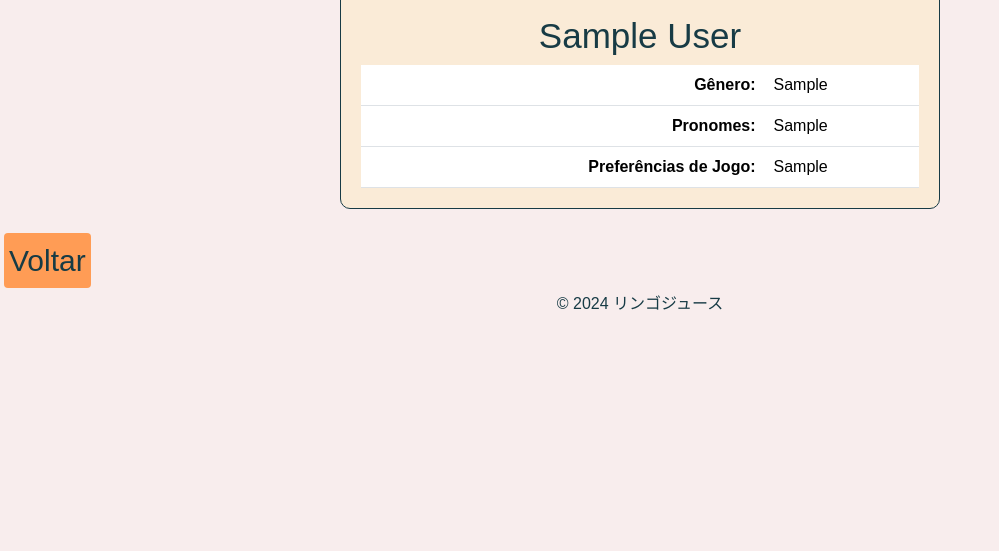
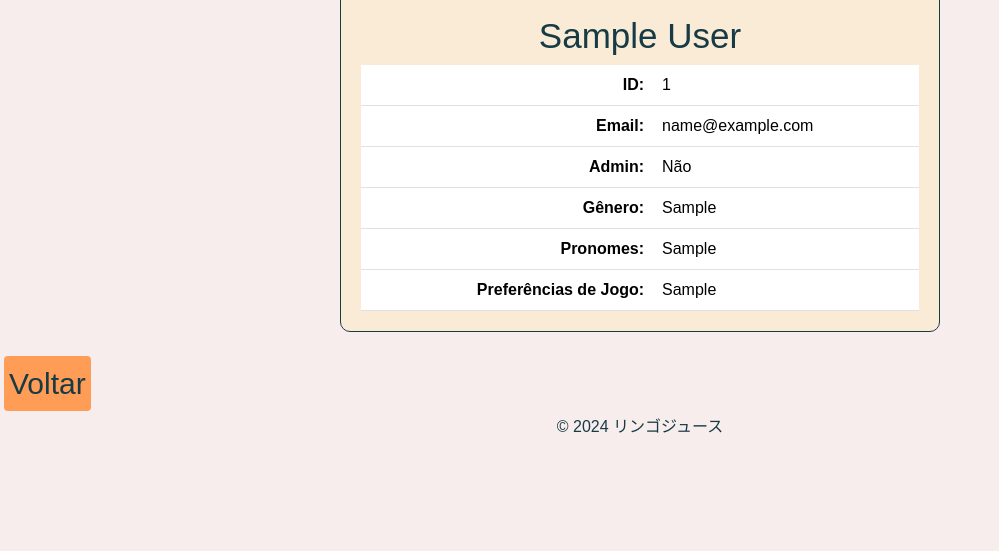
Before and after one commit to kaiknovais/CritMeet, a PHP site: page /components/ProfileAdmin/index.php?id=1 in a window 1280 px wide. Shown: the part 65-616 px from the top of the page, without its empty margins (0-999 px from the left). Run offline with PHP 8.4, Linux system fonts and the light colour scheme; tables that the repository leaves empty or names only in its code hold one stand-in row (values such as "Sample post"); a stand-in replaces the project's code that opens the database connection; some web fonts are replaced.

Commit message:
Correções

```diff
--- a/components/ProfileAdmin/index.php
+++ b/components/ProfileAdmin/index.php
@@ -9,7 +9,8 @@ if (!isset($_GET['id'])) {
 
 $user_id = $_GET['id'];
 
-$sql = "SELECT name, image, gender, pronouns, preferences FROM users WHERE id='$user_id'";
+// Atualizando a consulta para incluir id, email e admin
+$sql = "SELECT id, email, name, image, gender, pronouns, preferences, admin FROM users WHERE id='$user_id'";
 $result = $mysqli->query($sql);
 
 if ($result->num_rows == 0) {
@@ -47,6 +48,18 @@ $user = $result->fetch_assoc();
     <h2><?php echo htmlspecialchars($user['name']); ?></h2>
     <table class="table profile-table">
         <tr>
+            <th>ID:</th>
+            <td><?php echo htmlspecialchars($user['id']); ?></td>
+        </tr>
+        <tr>
+            <th>Email:</th>
+            <td><?php echo htmlspecialchars($user['email']); ?></td>
+        </tr>
+        <tr>
+            <th>Admin:</th>
+            <td><?php echo $user['admin'] == 1 ? 'Sim' : 'Não'; ?></td>
+        </tr>
+        <tr>
             <th>Gênero:</th>
             <td><?php echo htmlspecialchars($user['gender']); ?></td>
         </tr>
--- a/pages/register/index.php
+++ b/pages/register/index.php
@@ -28,11 +28,11 @@ include('../../config.php');
             <input type="password" name="password" placeholder="Senha" required /><br>
             <input type="password" name="confirm_password" placeholder="Confirmar Senha" required /><br>
             <button type="submit">Registrar</button><br>
+            <a href="../login/index.php">
+                <button type="button">Voltar</button><br>
+            </a>
         </form>
 
-        <?php
-        include '../../components/NavBack/index.php';
-        ?>
     </div>
     <?php include 'footer.php'; ?>
 
```
Also changed, not shown: components/EditAdmin/index.php (+4 -4 lines).
